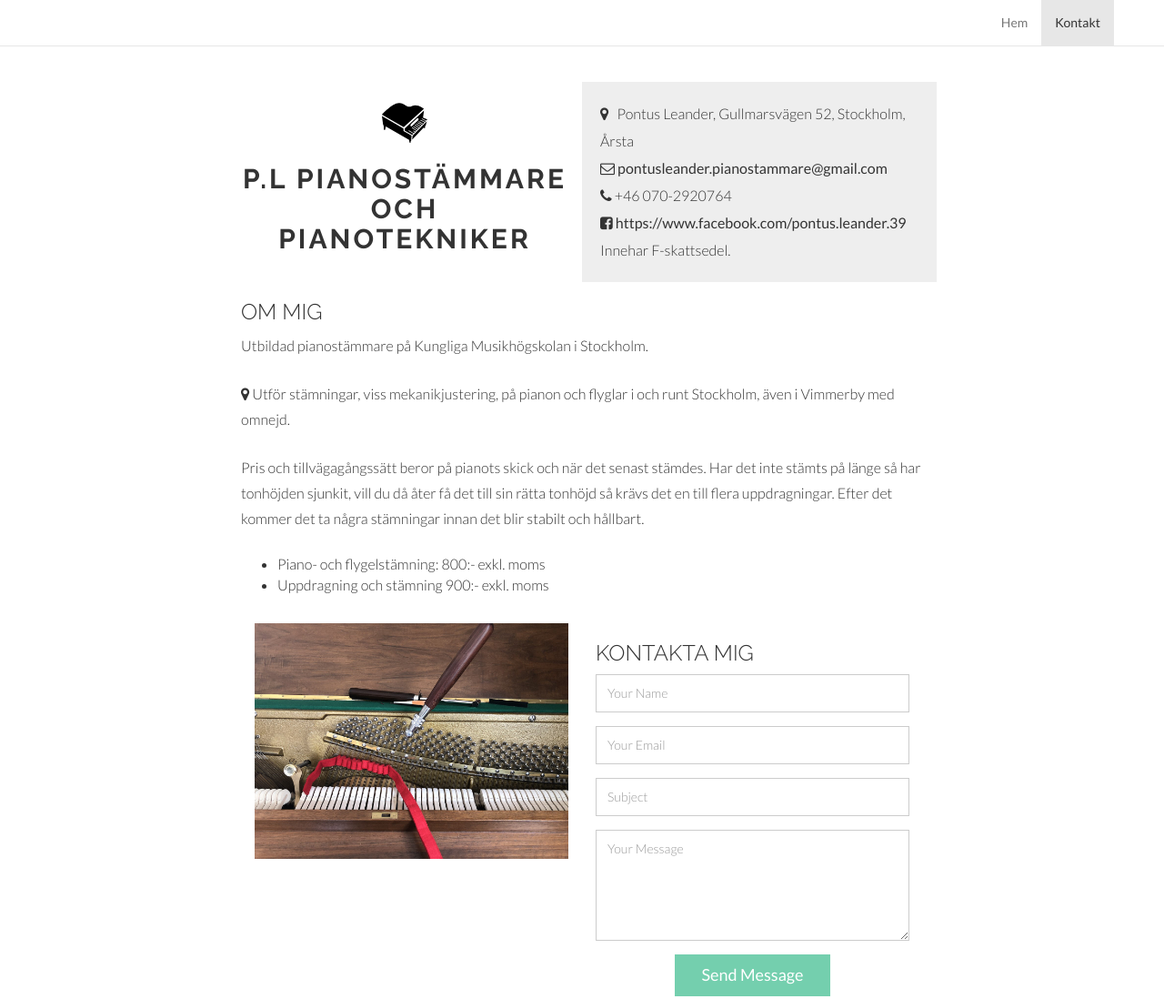
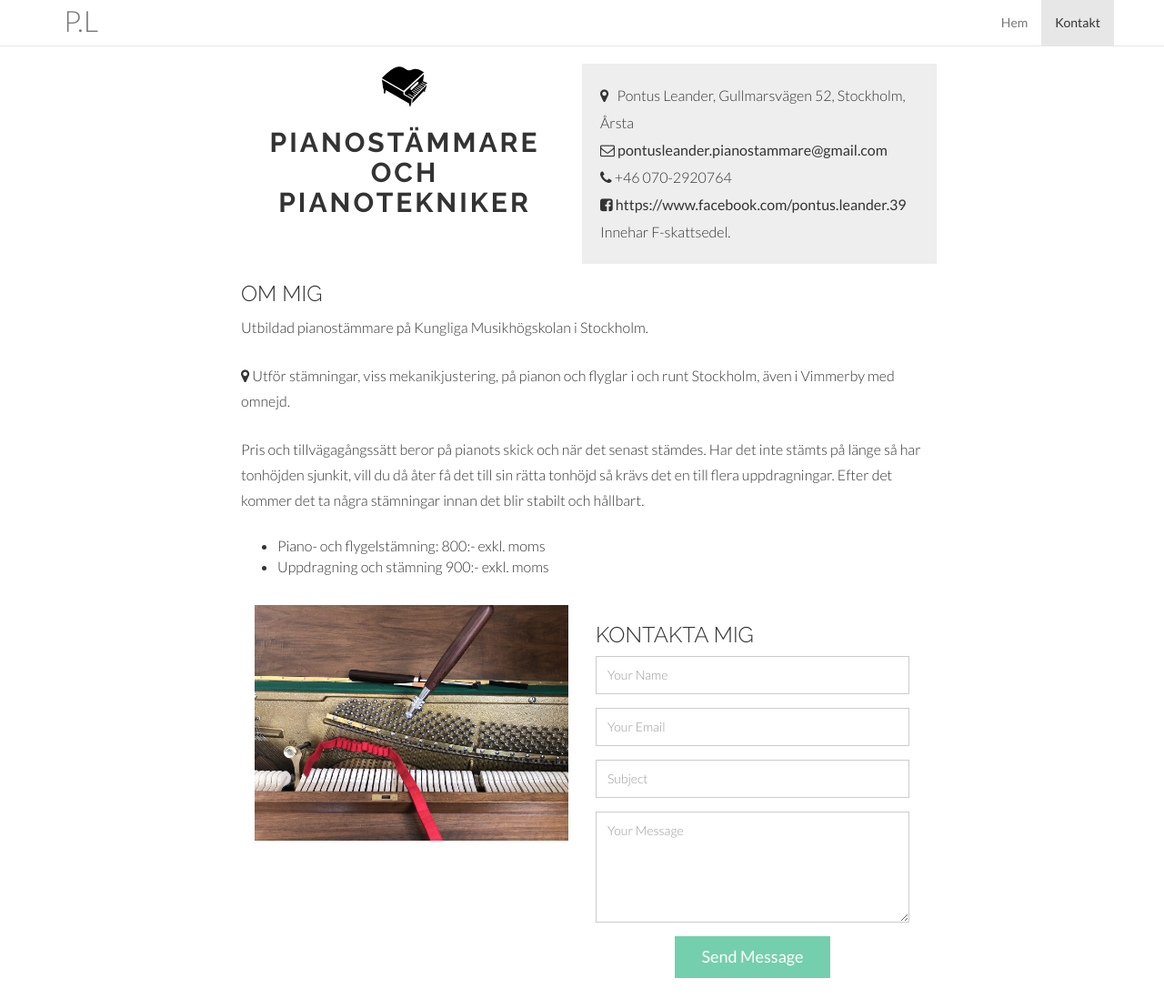
Before and after one commit to clarkglenn/clarkglenn.github.io, a plain HTML site: page index.html in a window 1280 px wide. Shown: the top 1098 px of the page at 91% size. Drawn offline with Linux system fonts and the light colour scheme.

Commit message:
Minimal tuning

```diff
--- a/css/style.css
+++ b/css/style.css
@@ -121,7 +121,6 @@ hr {
 
 #hello {
   width: 100%;
-  padding-top: 20px;
   padding-bottom: 20px;
 }
 
--- a/index.html
+++ b/index.html
@@ -43,8 +43,8 @@
             <span class="icon-bar"></span>
         </button>
         <a class="navbar-brand" href="#">
-          <div class="logo">
-              <img class="img-fluid visible-xs" src="img/grand-piano.svg" style="width:40px;opacity: 0.5;margin-top:5px;">
+          <div class="logo" style="padding-top:35%;">
+              P.L
           </div>
         </a>
       </div>
@@ -64,8 +64,8 @@
         <div class="col-lg-8 col-lg-offset-2">
           <div class="row">
             <div class="col-md-6" style="text-align: center;">
-              <img class="img-fluid hidden-xs" src="img/grand-piano.svg" style="width:50px; margin-top:20px;">
-              <h1 style="text-align: center; padding-bottom:10px;">P.L Pianostämmare och Pianotekniker</h1>
+              <img class="img-fluid" src="img/grand-piano.svg" style="width:50px;">
+              <h1 style="text-align: center; padding-bottom:10px;">Pianostämmare och Pianotekniker</h1>
             </div>
             <div class="col-md-6 contact-info">
                 <i class="fa fa-map-marker"></i>&nbsp;&nbsp; Pontus Leander, Gullmarsvägen 52, Stockholm, Årsta <br>
@@ -77,7 +77,6 @@
                   <br><span class="font-size:10px">Innehar F-skattsedel.</span>
             </div>
           </div>
-
           <div class="row">
             <div class="col-lg-12">
               <h3>OM MIG</h3>
@@ -102,13 +101,13 @@
 
   <div id="contact" class="container">
     <div class="row">
-      <div class="col-lg-8 col-lg-offset-2">
-        <div class="col-lg-6 hidden-xs">
+      <div class="col-md-12 col-lg-8 col-lg-offset-2">
+        <div class="col-md-6 hidden-xs hidden-sm">
           <div id="img">
               <img src="img/pianogebo.jpg" class="img-fluid" alt="Pianostämning, stockholm och vimmerby." style="max-width: 100%; height:auto;">
           </div>
         </div>
-        <div class="col-lg-6">
+        <div class="col-md-6">
             <h3>KONTAKTA MIG</h3>
             <form class="contact-form php-mail-form" role="form" action="https://formspree.io/glenngunnarsson@gmail.com" method="POST">
               <div class="form-group">
```
Lines whose indentation alone changed are shown as unchanged.
